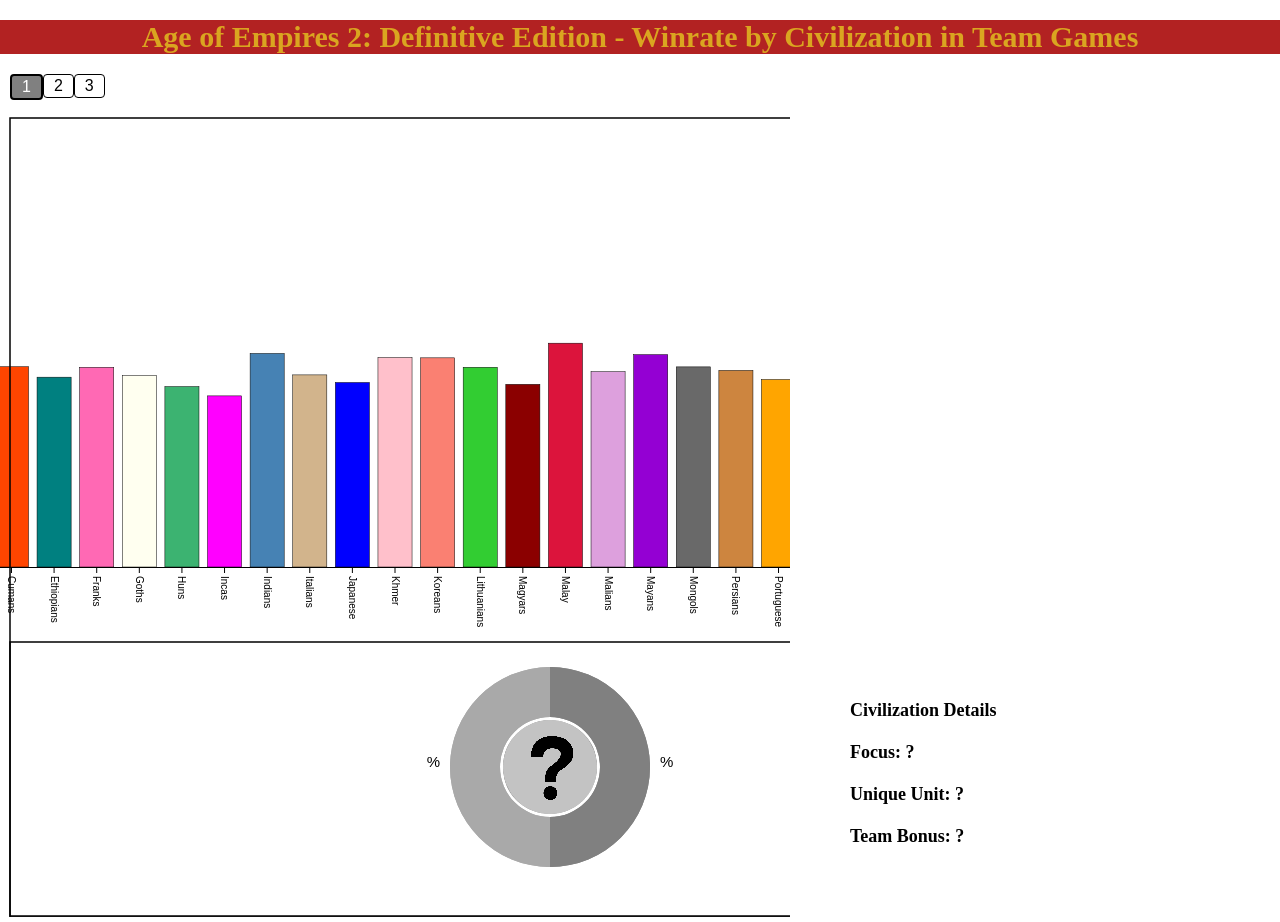
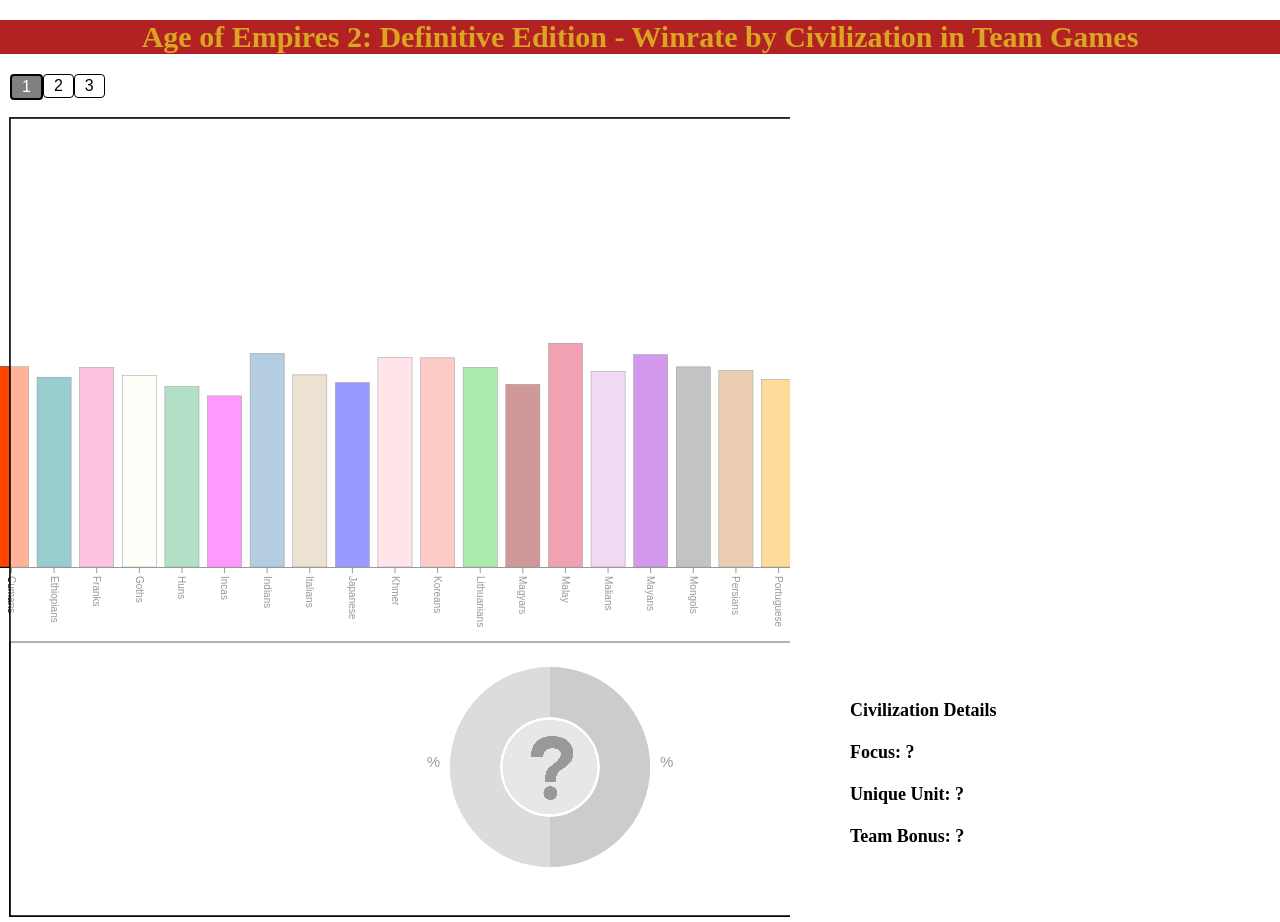
Before and after one commit to Diegoma89/Diegoma89.github.io, a plain HTML site: page index.html in a window 1280 px wide. Shown: the top 922 px of the page. Drawn offline with nearby package versions, Linux system fonts and the light colour scheme.

Commit message:
AOE2: DE Narrative Visuzalization v1.0.1

```diff
--- a/index.html
+++ b/index.html
@@ -146,7 +146,7 @@ var civtextdivteam = d3.select("#civtextdivteam");
 var civselection = "Aztecs";
 var civlist;
 var counter = 0;
-var story = 0;
+var story = 1;
 var color = ["#7f007f","#ffff54","#808000","#9acd32","#7b68ee","#006400","#b0c4de","#00ced1","#ff4500","#008080","#ff69b4","#fffff0","#3cb371","#ff00ff","#4682b4","#d2b48c","#0000ff","#ffc0cb",
              "#fa8072","#32cd32","#8b0000","#dc143c","#dda0dd","#9400d3","#696969","#cd853f","#ffa500","#f0e68c","#b03060","#7fffd4","#98fb98","#1e90ff","#483d8b","#00ff00","#000080"];
 var txtcolor = ["white","black","white","black","white","white","black","black","white","white","black","black","black","white","white","black","white","black",
```
